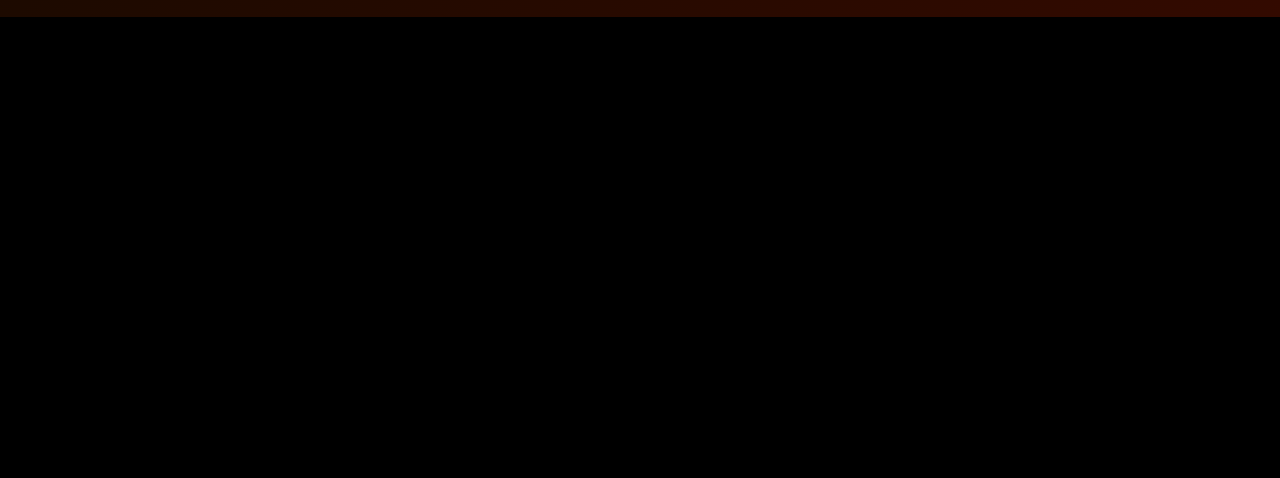
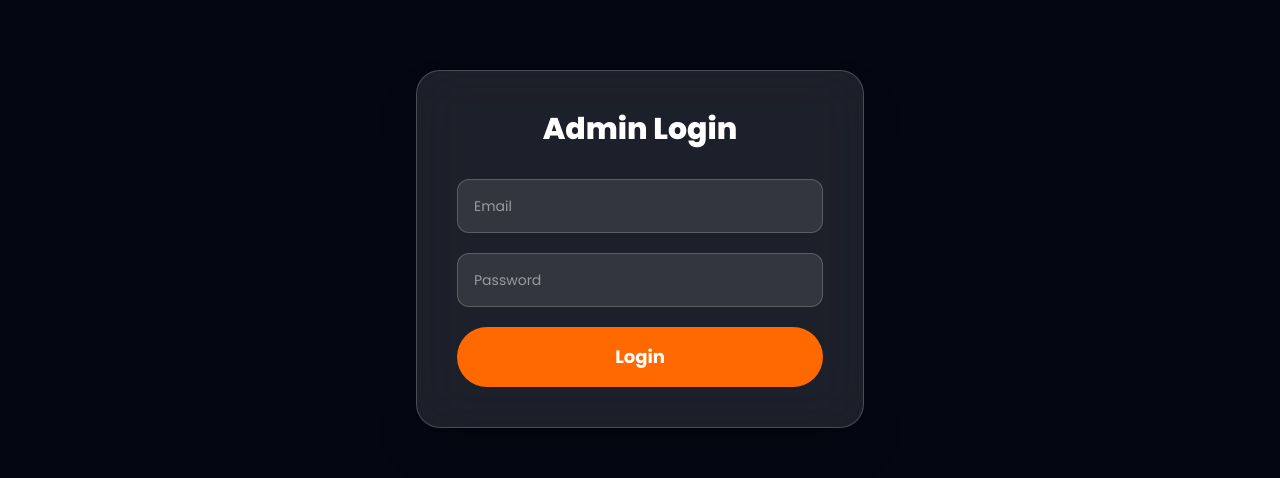
Before and after one commit to JITHIN-Ji/AL-BURINY-COMPANY, a React (Vite) app: page /admin-login in a window 1280 px wide. Shown: the part 151-629 px from the top of the page. Built offline with nearby package versions, Linux system fonts and the light colour scheme; no server answers.

Commit message:
add admin page

```diff
--- a/src/App.jsx
+++ b/src/App.jsx
@@ -13,6 +13,9 @@
 import FireAlarmSystems from "./pages/firealarm";
 import EmergencyLightingSystems from "./pages/emergencylight";
 import FireFightingEquipment from "./pages/freefighting";
+import AdminLogin from "./pages/admin-login";
+import AdminDashboard from "./pages/admin-dashboard";
+
 
 export default function Page() {
   return (
@@ -36,6 +39,8 @@
         <Route path="/fire-alarm-systems" element={<FireAlarmSystems />} />
         <Route path="/emergency-lighting-systems" element={<EmergencyLightingSystems />} />
         <Route path="/fire-fighting-equipment" element={<FireFightingEquipment />} />
+        <Route path="/admin-login" element={<AdminLogin />} />
+        <Route path="/admin" element={<AdminDashboard />} />
       </Routes>
       <Footer />
     </>
--- /dev/null
+++ b/src/lib/supabaseClient.js
@@ -0,0 +1,6 @@
+import { createClient } from "@supabase/supabase-js";
+
+const supabaseUrl = import.meta.env.VITE_SUPABASE_URL;
+const supabaseAnonKey = import.meta.env.VITE_SUPABASE_ANON_KEY;
+
+export const supabase = createClient(supabaseUrl, supabaseAnonKey);
--- /dev/null
+++ b/src/pages/admin-dashboard.jsx
@@ -0,0 +1,97 @@
+import { useEffect, useState } from "react";
+import { supabase } from "../lib/supabaseClient";
+import { useNavigate } from "react-router-dom";
+
+export default function AdminDashboard() {
+  const [inquiries, setInquiries] = useState([]);
+  const [loading, setLoading] = useState(true);
+  const navigate = useNavigate();
+
+  useEffect(() => {
+    checkAuth();
+    fetchInquiries();
+  }, []);
+
+  const checkAuth = async () => {
+    const { data: { session } } = await supabase.auth.getSession();
+    if (!session) navigate("/admin-login");
+  };
+
+  const fetchInquiries = async () => {
+    const { data, error } = await supabase
+      .from("inquiries")
+      .select("*")
+      .order("created_at", { ascending: false });
+    if (!error) setInquiries(data);
+    setLoading(false);
+  };
+
+  const handleLogout = async () => {
+    await supabase.auth.signOut();
+    navigate("/admin-login");
+  };
+
+  return (
+    <div className="min-h-screen bg-gray-950 text-white p-8">
+      <div className="max-w-7xl mx-auto">
+        {/* Header */}
+        <div className="flex flex-col gap-4 md:flex-row md:items-center md:justify-between mb-12">
+          <div>
+            <h1 className="text-4xl font-extrabold">Inquiries</h1>
+            <p className="text-white/50 mt-3">{inquiries.length} total submissions</p>
+          </div>
+          <button
+            onClick={handleLogout}
+            className="px-6 py-2 bg-white/10 hover:bg-white/20 border border-white/20 rounded-full text-sm font-semibold transition"
+          >
+            Logout
+          </button>
+        </div>
+
+        {/* Table */}
+        {loading ? (
+          <p className="text-white/50 text-center py-20">Loading...</p>
+        ) : inquiries.length === 0 ? (
+          <p className="text-white/50 text-center py-20">No inquiries yet.</p>
+        ) : (
+          <div className="overflow-x-auto rounded-2xl border border-white/10">
+            <table className="w-full text-sm">
+              <thead>
+                <tr className="bg-white/5 text-white/60 uppercase text-xs tracking-wider">
+                  <th className="px-6 py-4 text-left">Date</th>
+                  <th className="px-6 py-4 text-left">Name</th>
+                  <th className="px-6 py-4 text-left">Email</th>
+                  <th className="px-6 py-4 text-left">Phone</th>
+                  <th className="px-6 py-4 text-left">Company</th>
+                  <th className="px-6 py-4 text-left">Message</th>
+                </tr>
+              </thead>
+              <tbody>
+                {inquiries.map((inq, i) => (
+                  <tr
+                    key={inq.id}
+                    className={`border-t border-white/5 hover:bg-white/5 transition ${
+                      i === 0 ? "bg-orange-500/10" : ""
+                    }`}
+                  >
+                    <td className="px-6 py-4 whitespace-nowrap text-white/50">
+                      {new Date(inq.created_at).toLocaleDateString("en-GB", {
+                        day: "2-digit", month: "short", year: "numeric",
+                        hour: "2-digit", minute: "2-digit",
+                      })}
+                    </td>
+                    <td className="px-6 py-4 font-semibold">{inq.full_name}</td>
+                    <td className="px-6 py-4 text-orange-300">{inq.email}</td>
+                    <td className="px-6 py-4">{inq.phone}</td>
+                    <td className="px-6 py-4 text-white/70">{inq.company || "—"}</td>
+                    <td className="px-6 py-4 max-w-xs text-white/70 truncate">{inq.message}</td>
+                  </tr>
+                ))}
+              </tbody>
+            </table>
+          </div>
+        )}
+      </div>
+    </div>
+  );
+}
--- /dev/null
+++ b/src/pages/admin-login.jsx
@@ -0,0 +1,55 @@
+import { useState } from "react";
+import { supabase } from "../lib/supabaseClient";
+import { useNavigate } from "react-router-dom";
+
+export default function AdminLogin() {
+  const [email, setEmail] = useState("");
+  const [password, setPassword] = useState("");
+  const [loading, setLoading] = useState(false);
+  const [error, setError] = useState(null);
+  const navigate = useNavigate();
+
+  const handleLogin = async () => {
+    setLoading(true);
+    setError(null);
+    const { error } = await supabase.auth.signInWithPassword({ email, password });
+    if (error) {
+      setError(error.message);
+    } else {
+      navigate("/admin");
+    }
+    setLoading(false);
+  };
+
+  return (
+    <div className="min-h-screen flex items-center justify-center bg-gray-950">
+      <div className="bg-white/10 backdrop-blur-xl p-10 rounded-3xl border border-white/20 w-full max-w-md shadow-2xl">
+        <h2 className="text-3xl font-extrabold text-white text-center mb-8">Admin Login</h2>
+        <div className="space-y-5">
+          <input
+            type="email"
+            placeholder="Email"
+            value={email}
+            onChange={(e) => setEmail(e.target.value)}
+            className="w-full p-4 rounded-xl bg-white/10 border border-white/20 text-white placeholder-white/50 focus:outline-none focus:border-white"
+          />
+          <input
+            type="password"
+            placeholder="Password"
+            value={password}
+            onChange={(e) => setPassword(e.target.value)}
+            className="w-full p-4 rounded-xl bg-white/10 border border-white/20 text-white placeholder-white/50 focus:outline-none focus:border-white"
+          />
+          {error && <p className="text-red-400 text-sm text-center">{error}</p>}
+          <button
+            onClick={handleLogin}
+            disabled={loading}
+            className="w-full py-4 bg-orange-500 hover:bg-orange-400 text-white font-bold rounded-full text-lg transition disabled:opacity-60"
+          >
+            {loading ? "Logging in..." : "Login"}
+          </button>
+        </div>
+      </div>
+    </div>
+  );
+}
--- a/src/sections/get-in-touch.jsx
+++ b/src/sections/get-in-touch.jsx
@@ -1,4 +1,5 @@
 import { useState } from "react";
+import { supabase } from "../lib/supabaseClient";
 
 export default function GetInTouch() {
   const [formData, setFormData] = useState({
@@ -28,11 +29,19 @@
     setStatus(null);
 
     try {
-      // Handle form submission logic here
-      console.log("Form submitted:", formData);
+      const { error } = await supabase.from("inquiries").insert([
+        {
+          full_name: formData.name,
+          email: formData.email,
+          phone: formData.phone,
+          company: formData.company,
+          message: formData.message,
+        },
+      ]);
 
-      // Simulate API call
-      await new Promise(resolve => setTimeout(resolve, 1000));
+      if (error) {
+        throw error;
+      }
 
       setStatus("success");
       setFormData({
@@ -43,7 +52,7 @@
         message: "",
       });
     } catch (err) {
-      console.error(err);
+      console.error("Supabase insert error:", err);
       setStatus("error");
     } finally {
       setLoading(false);
```
Also changed, not shown: 1 other file (tests, documents, lock files or other folders).
